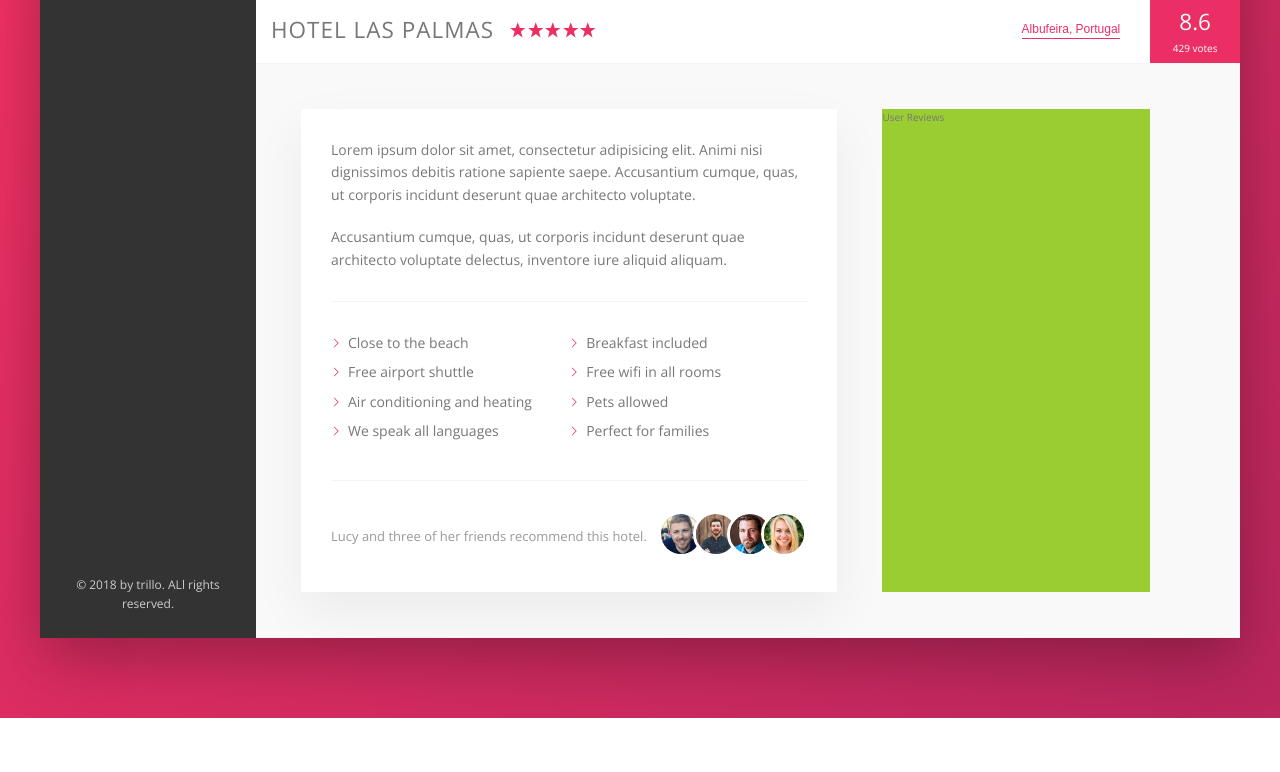
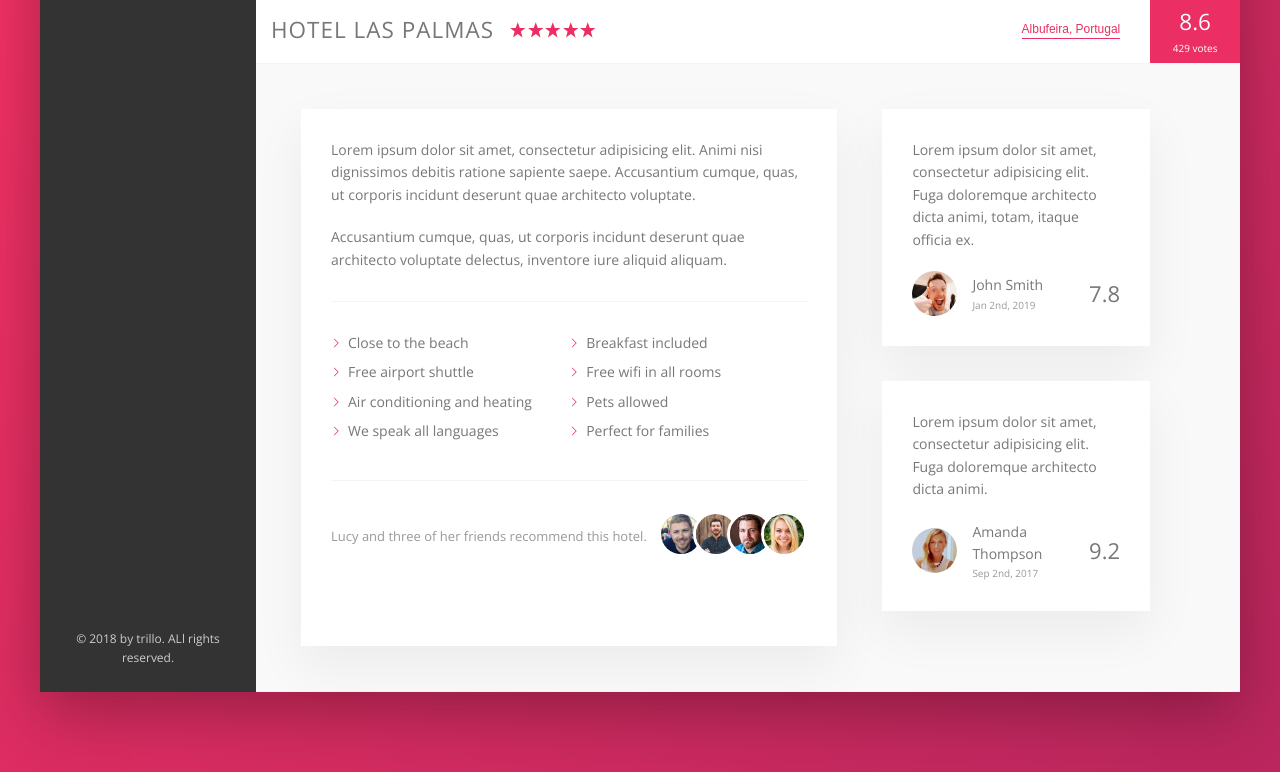
Before and after one commit to johsire/travller-advanced-css-flexbox, a website: page index.html in a window 1280 px wide. Shown: the part 538-1310 px from the top of the page. Before the commit the page ends 1256 px from the top, so only its background shows below. Drawn offline with nearby package versions, Linux system fonts and the light colour scheme.

Commit message:
User Review Section Pt.1 Initial

```diff
--- a/index.html
+++ b/index.html
@@ -163,7 +163,6 @@
                 <div class="detail">
                     <div class="description">
                         <p class="paragraph">
-
                             Lorem ipsum dolor sit amet, consectetur adipisicing elit. Animi nisi dignissimos debitis ratione sapiente saepe. Accusantium cumque, quas, ut corporis incidunt deserunt quae architecto voluptate.
                         </p>
                         <p class="paragraph">
@@ -188,14 +187,40 @@
                                 <img src="img/user-4.jpg" alt="Friend 2" class="recommend__photo">
                                 <img src="img/user-5.jpg" alt="Friend 3" class="recommend__photo">
                                 <img src="img/user-6.jpg" alt="Friend 4" class="recommend__photo">
-
                             </div>
                         </div>
                         </div>
 
-                    <div class="user-reviews">
-                        User Reviews
-                    </div>
+                    <figure class="user-reviews">
+                        <figure class="review">
+                            <blockquote class="review__text">
+                                Lorem ipsum dolor sit amet, consectetur adipisicing elit. Fuga doloremque architecto dicta animi, totam, itaque officia ex.
+                            </blockquote>
+                            <figcaption class="review__user">
+                                <img src="img/user-1.jpg" alt="User 1" class="review__photo">
+                                <div class="review__user-box">
+                                    <p class="review__user">John Smith</p>
+                                    <p class="review__user-date">Jan 2nd, 2019</p>
+                                </div>
+                                <div class="review__rating">7.8</div>
+                            </figcaption>
+                        </figure>
+
+                        <figure class="review">
+                            <blockquote class="review__text">
+                                Lorem ipsum dolor sit amet, consectetur adipisicing elit. Fuga doloremque architecto dicta animi.
+                            </blockquote>
+                            <figcaption class="review__user">
+                                <img src="img/user-2.jpg" alt="User 1" class="review__photo">
+                                <div class="review__user-box">
+                                    <p class="review__user">Amanda Thompson</p>
+                                    <p class="review__user-date">Sep 2nd, 2017</p>
+                                </div>
+                                <div class="review__rating">9.2</div>
+                            </figcaption>
+                        </figure>
+
+                    </figure>
                 </div>
 
             </main>
--- a/sass/_components.scss
+++ b/sass/_components.scss
@@ -412,6 +412,51 @@
 
 ////////////////////////////////////////
 // REVIEWS
+.review {
+	background-color: #fff;
+	box-shadow: var(--shadow-light);
+	padding: 3rem;
+	margin-bottom: 3.5rem;
+
+	&__text {
+		margin-bottom: 2rem;
+	};
+
+	&__user {
+		display: flex;
+		align-items: center;
+	};
+
+	&__photo {
+		height: 4.5rem;
+		width: 4.5rem;
+		border-radius: 50%;
+		margin-right: 1.5rem;
+	};
+
+	&__user-box {
+		margin-right: auto;
+	};
+
+	&__user-name {
+		font-size: 1.1rem;
+		font-weight: 600;
+		text-transform: uppercase;
+		margin-bottom: .4rem;
+	};
+
+	&__user-date {
+		font-size: 1rem;
+		color: var(--color-grey-dark-3);
+	};
+
+	&__rating {
+		columns: var(--color-primary);
+		font-size: 2.2rem;
+		font-weight: 300;
+	};
+
+}
 
 ////////////////////////////////////////
 // CALL TO ACTION
--- a/sass/_layout.scss
+++ b/sass/_layout.scss
@@ -41,6 +41,7 @@
 }
 
 .detail{
+  font-size: 1.4rem;
   display: flex;
   padding: 4.5rem;
   background-color: var(--color-grey-light-1);
@@ -48,7 +49,6 @@
 }
 
 .description {
-  font-size: 1.4rem;
   background-color: #fff;
   box-shadow: var(--shadow-light);
   padding: 3rem;
@@ -57,7 +57,6 @@
 }
 
 .user-reviews {
-  background-color: yellowgreen;
   flex: 1;
   margin-right: 4.5rem;
 }
```
Also changed, not shown: css/style.css.
